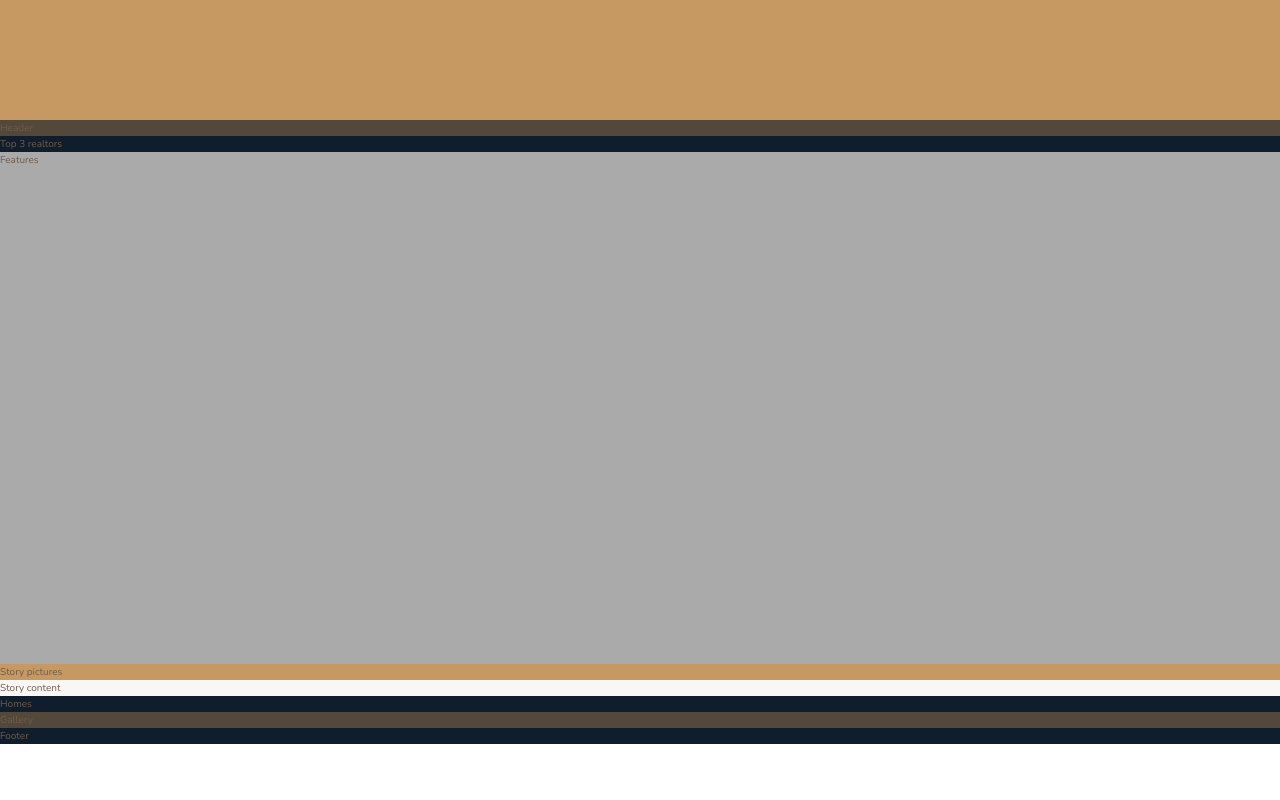
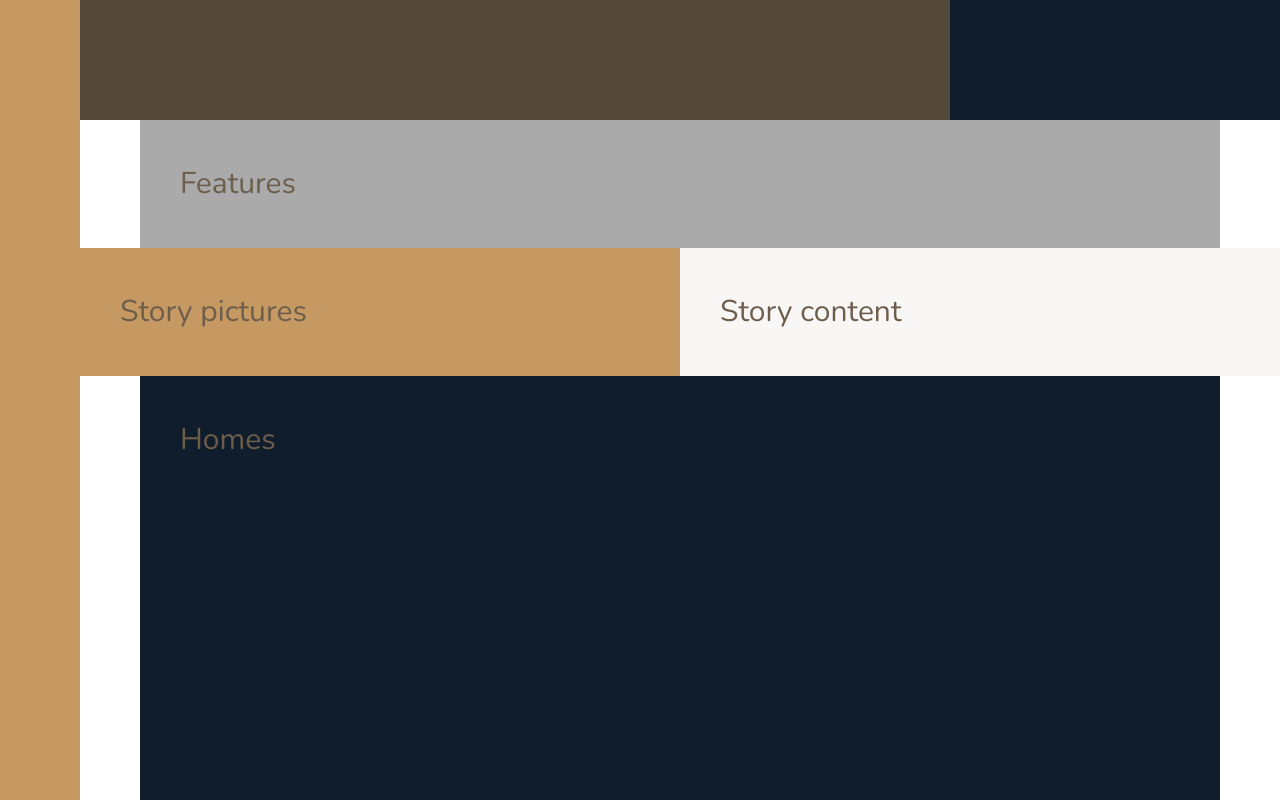
Before and after one commit to Perker68/CSS_Course, a website: page Nexter/starter/index.html in a window 1280 px wide. Shown: the part 520-1320 px from the top of the page. Before the commit the page ends 1264 px from the top, so only its background shows below. Drawn offline with nearby package versions, Linux system fonts and the light colour scheme.

Commit message:
End of Lesson 107

```diff
--- a/Nexter/starter/sass/_base.scss
+++ b/Nexter/starter/sass/_base.scss
@@ -37,4 +37,12 @@ body {
 .container {
     display: grid;
     grid-template-rows: 80vh min-content auto 40vw repeat(3, min-content);
+    grid-template-columns: [sidebar-start] 8rem [sidebar-end full-start]
+        minmax(6rem, 1fr) [center-start] repeat(8, [col-start] minmax(min-content, 14rem) [col-end])
+        [center-end] minmax(6rem, 1fr) [full-end];
+
+    & > * {
+        padding: 40px;
+        font-size: 3rem;
+    }
 }
--- a/Nexter/starter/sass/_features.scss
+++ b/Nexter/starter/sass/_features.scss
@@ -1,3 +1,4 @@
 .features {
     background-color: $color-grey-light-2;
+    grid-column: center-start / center-end;
 }
--- a/Nexter/starter/sass/_footer.scss
+++ b/Nexter/starter/sass/_footer.scss
@@ -1,3 +1,4 @@
 .footer {
     background-color: $color-secondary;
+    grid-column: full-start / full-end;
 }
--- a/Nexter/starter/sass/_gallery.scss
+++ b/Nexter/starter/sass/_gallery.scss
@@ -1,3 +1,4 @@
 .gallery {
     background-color: $color-grey-dark-1;
+    grid-column: full-start / full-end;
 }
--- a/Nexter/starter/sass/_header.scss
+++ b/Nexter/starter/sass/_header.scss
@@ -1,3 +1,4 @@
 .header {
     background-color: $color-grey-dark-1;
+    grid-column: full-start / col-end 6;
 }
--- a/Nexter/starter/sass/_homes.scss
+++ b/Nexter/starter/sass/_homes.scss
@@ -1,3 +1,5 @@
 .homes {
     background-color: $color-secondary;
+    grid-column: center-start / center-end;
+
 }
--- a/Nexter/starter/sass/_realtors.scss
+++ b/Nexter/starter/sass/_realtors.scss
@@ -1,3 +1,4 @@
 .realtors {
     background-color: $color-secondary;
+    grid-column: col-start 7 / full-end;
 }
--- a/Nexter/starter/sass/_sidebar.scss
+++ b/Nexter/starter/sass/_sidebar.scss
@@ -1,3 +1,5 @@
 .sidebar {
     background-color: $color-primary;
+    grid-column: sidebar-start / sidebar-end;
+    grid-row: 1 / -1;
 }
--- a/Nexter/starter/sass/_story.scss
+++ b/Nexter/starter/sass/_story.scss
@@ -1,9 +1,11 @@
 .story {
     &__pictures {
         background-color: $color-primary;
+        grid-column: full-start / col-end 4;
     }
 
     &__content {
         background-color: $color-grey-light-1;
+        grid-column: col-start 5 / full-end;
     }
 }
```
Also changed, not shown: Nexter/starter/css/style.css.
